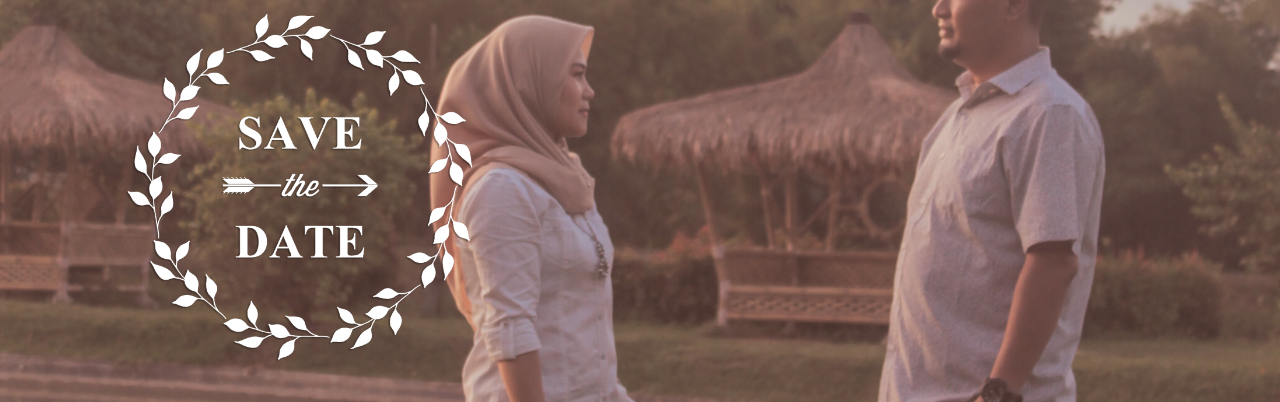
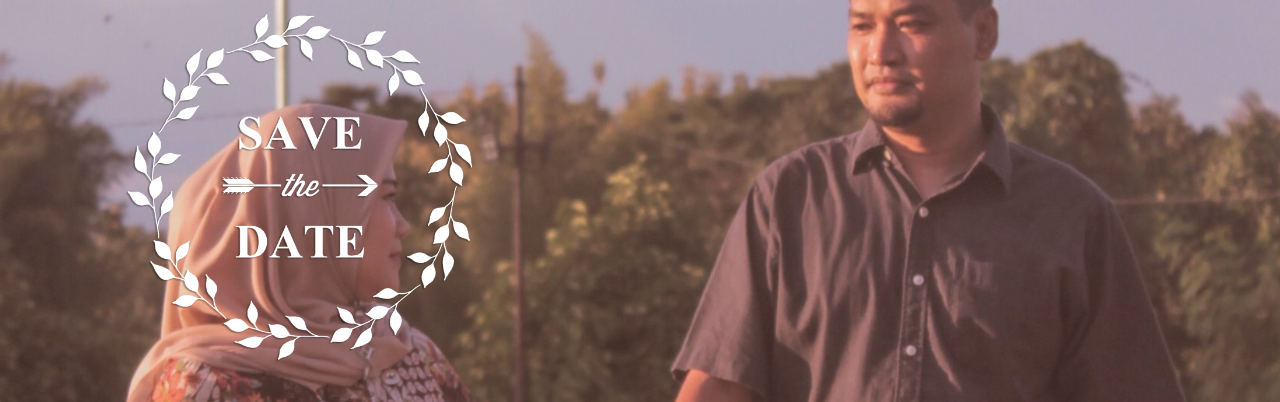
Before and after one commit to ilhamexalt/wedding-web.github.io, a plain HTML site: page index.html in a window 1280 px wide. Shown: the part 228-630 px from the top of the page. Drawn offline with Linux system fonts and the light colour scheme.

Commit message:
ubah bg cover

```diff
--- a/css/main.css
+++ b/css/main.css
@@ -4,9 +4,9 @@ body {
 
 /* Home Page Style */
 .ww-home-page {
-  background: url("../images/foto/img4.jpg") no-repeat center center;
+  background: url("../images/foto/img33.jpg") no-repeat center center;
   background-size: cover;
-  background-position: 0 65%;
+  background-position: 0 45%;
   height: 100vh;
   min-height: 480px;
   max-height: 1080px;
@@ -164,7 +164,6 @@ body {
     -moz-column-count: 1;
     column-count: 1;
   }
-}
 
   /* RSVP Style */
   .ww-rsvp-detail {
```
Also changed, not shown: images/foto/img33.jpg (added), images/foto/img44.jpg (added). Lines whose indentation alone changed are shown as unchanged.
